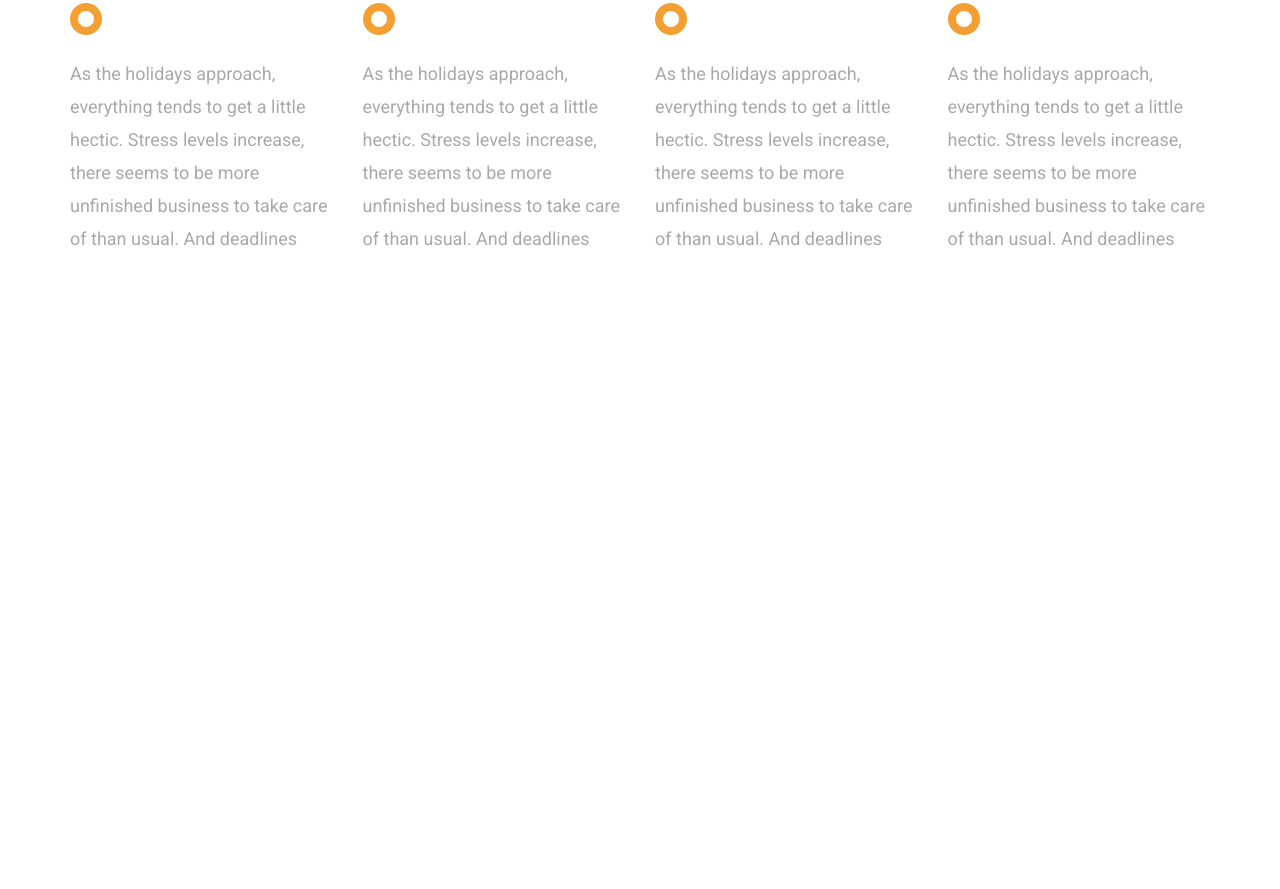
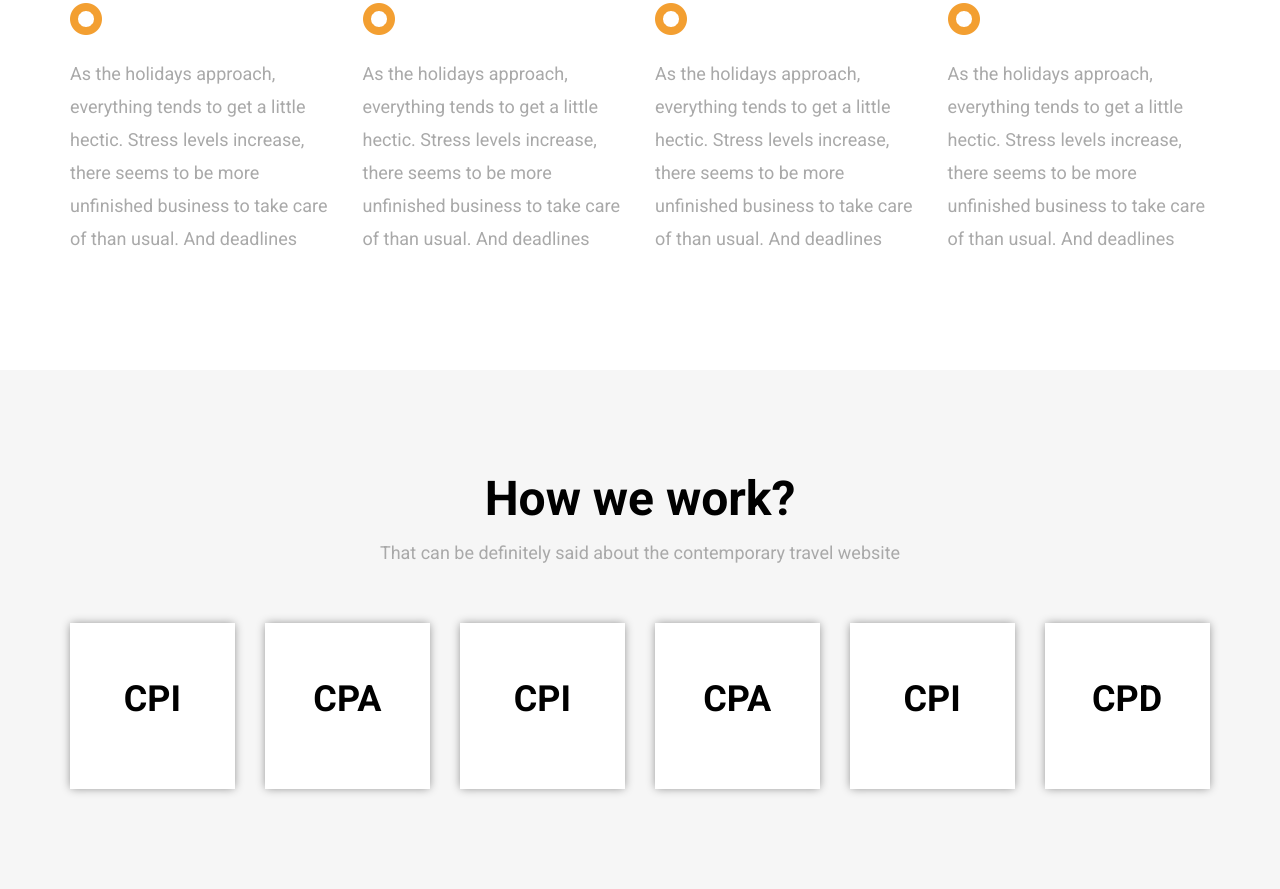
Before and after one commit to khan188993/global-site-psd, a plain HTML site: page index.html in a window 1280 px wide. Shown: the part 1220-2109 px from the top of the page. Before the commit the page ends 1590 px from the top, so only its background shows below. Drawn offline with Linux system fonts and the light colour scheme.

Commit message:
how we work done

```diff
--- a/css/style.css
+++ b/css/style.css
@@ -370,3 +370,31 @@ p {
 #why-we {
     padding-top: 15px;
 }
+
+/* ========= How We Work Part Start ===========  */
+#how-we-work {
+    background: var(--section-color);
+}
+
+.single-work-card {
+    background: var(--white);
+    color: var(--black);
+    width: 100%;
+    height: 166px;
+    display: flex;
+    justify-content: center;
+    align-items: center;
+    -webkit-box-shadow: 0px 0px 9px -1px rgba(0, 0, 0, 0.47);
+    -moz-box-shadow: 0px 0px 9px -1px rgba(0, 0, 0, 0.47);
+    box-shadow: 0px 0px 9px -1px rgba(0, 0, 0, 0.47);
+    transition: .3s;
+}
+
+.single-work-card h2 {
+    font-size: 36px;
+}
+
+.single-work-card:hover {
+    color: var(--white);
+    background: var(--orange);
+}
--- a/index.html
+++ b/index.html
@@ -170,6 +170,55 @@
             </div>
         </section>
 
+         <!-- /* ========= How we work Part Start ===========  */ -->
+
+         <section id="how-we-work">
+            <div class="container">
+                <div class="how-we-work">
+                    <div class="row">
+                        <div class="col-12">
+                            <div class="sectionHeading">
+                                <h1>How we work?</h1>
+                                <p>That can be definitely said about the contemporary travel website</p>
+                            </div>
+                        </div>
+                    </div>
+                    <div class="row">
+                        <div class="col-2 col-md-4 col-sm-6">
+                            <div class="single-work-card">
+                                <h2>CPI</h2>
+                            </div>
+                        </div>
+                        <div class="col-2 col-md-4 col-sm-6">
+                            <div class="single-work-card">
+                                <h2>CPA</h2>
+                            </div>
+                        </div>
+                        <div class="col-2 col-md-4 col-sm-6">
+                            <div class="single-work-card">
+                                <h2>CPI</h2>
+                            </div>
+                        </div>
+                        <div class="col-2 col-md-4 col-sm-6">
+                            <div class="single-work-card">
+                                <h2>CPA</h2>
+                            </div>
+                        </div>
+                        <div class="col-2 col-md-4 col-sm-6">
+                            <div class="single-work-card">
+                                <h2>CPI</h2>
+                            </div>
+                        </div>
+                        <div class="col-2 col-md-4 col-sm-6">
+                            <div class="single-work-card">
+                                <h2>CPD</h2>
+                            </div>
+                        </div>
+                    </div>
+                </div>
+            </div>
+        </section>
+
     </div>
 </body>
 
```
